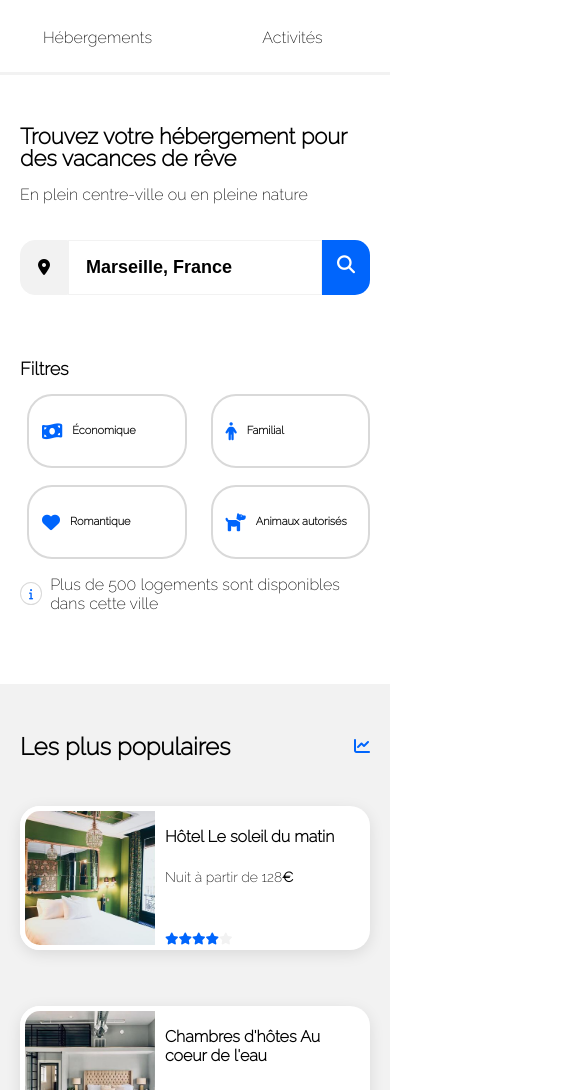
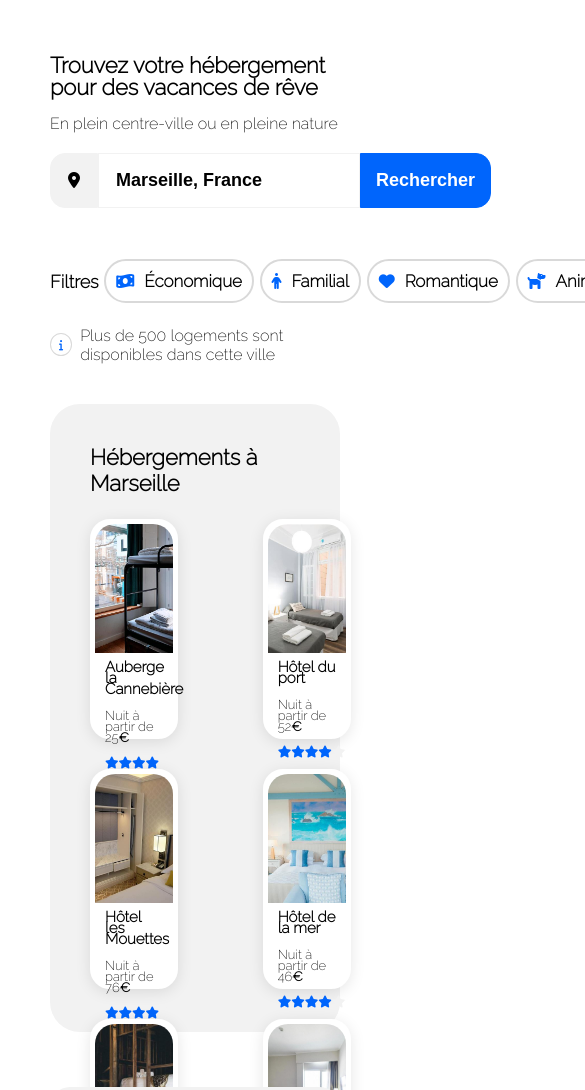
Before and after one commit to Shinjiro-01/Projet-2-Booki-OC, a plain HTML site: page index.html in a window 390 px wide. Shown: the part 99-1189 px from the top of the page, 585 px wide, since content can reach past the window. Drawn offline with Linux system fonts and the light colour scheme.

Commit message:
media queries tab

```diff
--- a/style.css
+++ b/style.css
@@ -645,261 +645,3 @@ form{
 
 
 /**MEDIA QUERIES *****    MOBILE ( 767px )**/
-
-
-
-@media screen and (max-width: 767px) {
-
-
-    body{
-        margin: 0;
-        padding: 0;
-}
-
-/** Section HEADER**/
-
-
-    header img{
-        padding-top: 20px;
-}
-
-
-    header{
-        display: block;
-        text-align: center;
-}
-
-
-    #nav_hebergements{
-        width: 50%;
-        border-bottom: 3px solid #F2F2F2;
-        padding-bottom: 25px;
-}
-
-
-    #nav_activites{
-        width: 50%;
-        padding-bottom: 25px;
-        margin-left: 0;
-        border-bottom: 3px solid #F2F2F2;
-}
-
-    #nav_hebergements:hover, #nav_activites:hover{
-        width: 100%;
-        color: #0065FC;
-        border-bottom: 3px solid #0065fc;
-}
-
-
-/** Section Main **/
-
-
-main{
-    margin-top: 30px;
-}
-
-.vacances-de-reves, .centre-ville{
-    padding-left: 20px;
-    padding-right: 20px;
-}
-
-
-/**barre de recherche**/
-
-
-#research{
-    width: 100%;
-}
-
-
-form{
-    padding-left: 20px;
-    padding-right: 20px;
-    margin-top: 36px;
-}
-
-
-#research_button{
-    display: none;
-}
-
-
-#loupe{
-    display: flex;
-    padding: 15px;
-}
-
-/** Partie filtres **/
-
-#filtres {
-    flex-direction: column;
-    align-items: baseline;
-    padding-left: 20px;
-    padding-right: 20px;
-}
-
-#filtres p {
-    margin-bottom: 15px;
-}
-
-#container_bulle {
-    justify-content: space-between;
-    flex-wrap: wrap;
-    row-gap: 17px;
-}
-
-.bulle_filtre {
-    width: 35%;
-    height: 50px;
-    padding-left: 13px;
-    padding-right: 20px;
-}
-
-.bulle_filtre i {
-    font-size: 18px;
-}
-
-.texte_filtre {
-    font-size: 11px;
-}
-
-
-.info {
-    padding-left: 20px;
-    padding-right: 20px;
-}
-
-
- /**populaires et hebergements**/
-
-#hebergements_et_populaires {
-    margin-top: 0;
-    flex-direction: column-reverse;
-
-}
-
-/* section Les plus populaires */
-
-#container_populaire_fond {
-    height: 680px;
-    border-radius: 0;
-}
-
-#title_populaire {
-    padding-top: 28px;
-    padding-right: 20px;
-    padding-left: 20px;
-}
-
-#container_populaire_article {
-    height: 80%;
-    flex-direction: column;
-    padding-left: 20px;
-    padding-right: 20px;
-}
-
-.article_populaire {
-    width: 100%;
-}
-
-
-.description_article_populaire h3 {
-    font-size: 16px;
-}
-
-
-.description_article_populaire p {
-    font-size: 14px;
-}
-
-.article_populaire a {
-    justify-content: space-between;
-}
-
-
-
-/* section Hébergements */
-
-#container_hebergement_fond {
-    height: auto;
-    background-color: #FFFFFF;
-}
-
-#container_hebergement_fond h2 {
-    padding-left: 20px;
-}
-
-#container_card_hebergement {
-    flex-direction: column;
-    padding-left: 20px;
-    padding-right: 20px;
-}
-
-.article_hebergement {
-    width: 100%;
-}
-
-.article_hebergement img {
-    width: 100%;
-}
-
-#afficher_plus {
-    display: none;
-}
-
-/*  section Activités  */
-
-#activites {
-    height: 886px;
-    padding-left:  20px;
-    padding-right: 20px;
-}
-
-#activites_marseille_title {
-    display: flex;
-    flex-wrap: wrap;
-    width: 210px;
-    margin-bottom: 0;
-}
-
-#activites_container {
-    height: 885px;
-    flex-direction: column;
-
-}
-
-.card_activites {
-    width: 100%;
-    height: 190px;
-}
-
-.card_activites img {
-    height: 134px;
-}
-
-.activites_title {
-    height: 25%;
-}
-
-/* section Footer */
-
-footer {
-    padding-top: 80px
-}
-
-#container_footer {
-    height: 550px;
-}
-
-#regroupement_footer {
-    height: 80%;
-    padding-left: 20px;
-    flex-direction: column;
-    justify-content: space-between;
-}
-
-.column_footer {
-    width: 100%;
-}
-
-}
```
